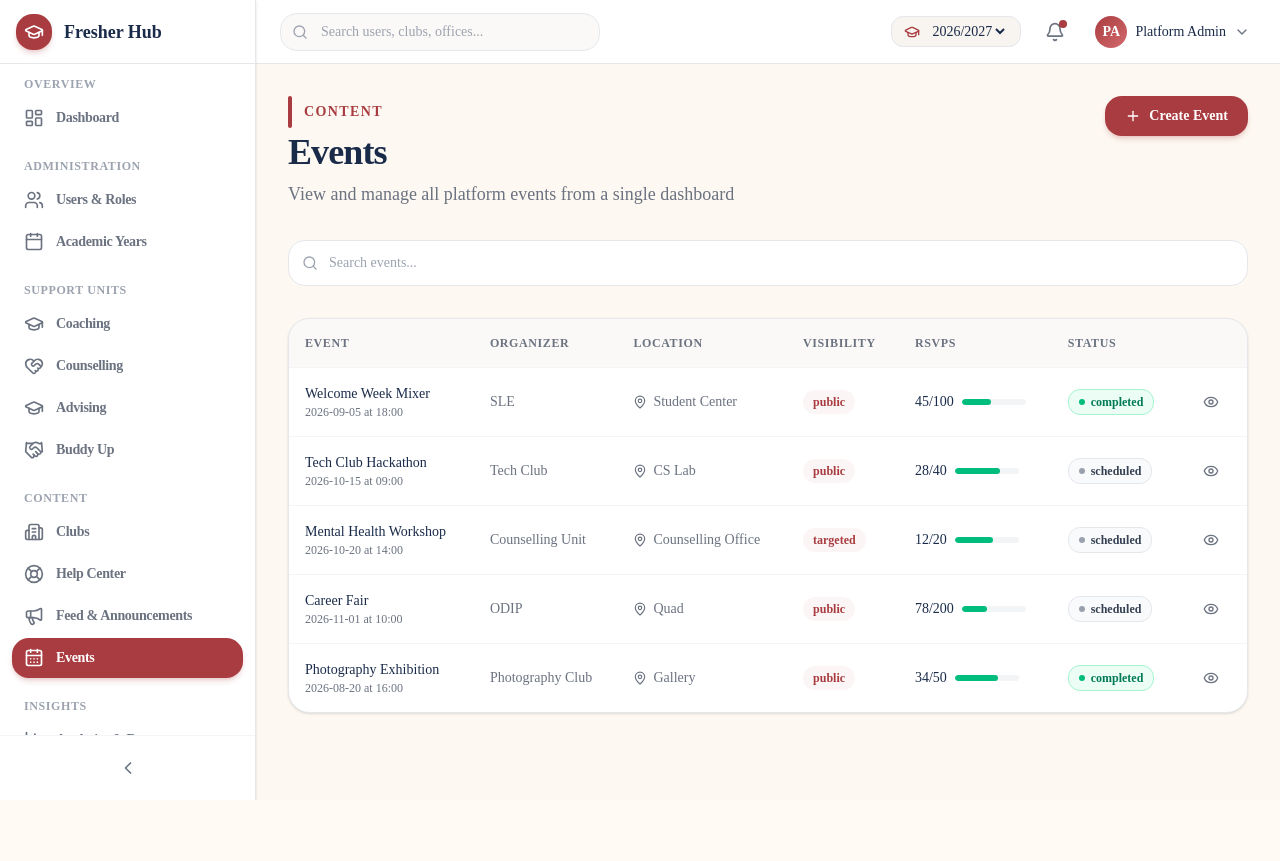
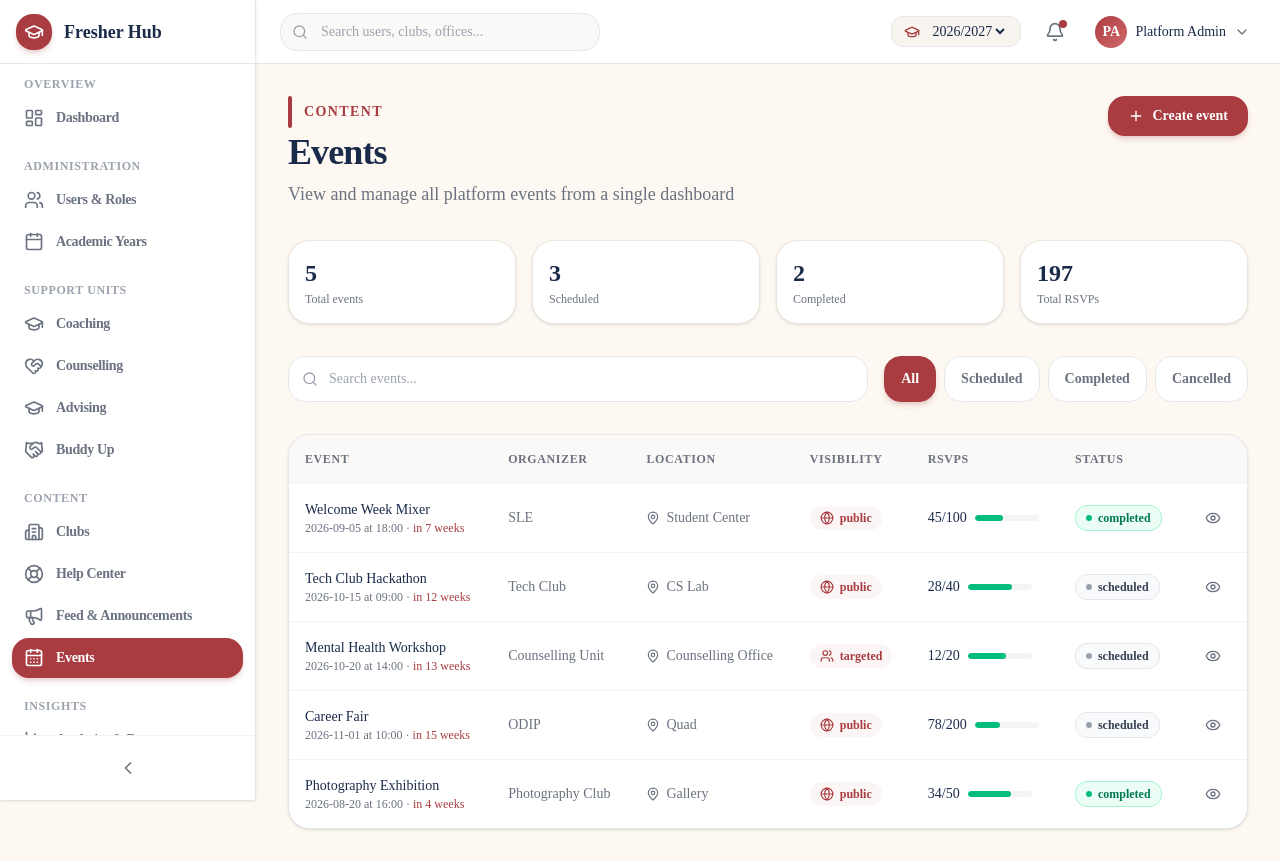
Before and after one commit to adoumouangnamouemmanuel/freshers_hub, a Next.js app in the folder apps/web/: page /dashboard/events in a window 1280 px wide. Before the commit the page ends 800 px from the top, so only its background shows below. Built offline with nearby package versions, Linux system fonts and the light colour scheme.

Commit message:
updated events page

```diff
--- a/apps/web/app/dashboard/events/page.tsx
+++ b/apps/web/app/dashboard/events/page.tsx
@@ -1,24 +1,114 @@
 "use client";
 
-import { useState } from "react";
-import { CalendarDays, Search, Plus, Eye, Users, MapPin } from "lucide-react";
-import { AnimatedPage, AnimatedSection } from "@/components/ui/animated-container";
+import { useMemo, useState } from "react";
+import { Plus, Eye, MapPin, Globe, Users, CalendarDays } from "lucide-react";
+import {
+  AnimatedPage,
+  AnimatedSection,
+} from "@/components/ui/animated-container";
 import { PageHeader } from "@/components/ui/page-header";
-import { SearchInput } from "@/components/ui/search-input";
+import { SearchInput, FilterButton } from "@/components/ui/search-input";
 import { DataTable } from "@/components/ui/data-table";
 import { StatusBadge } from "@/components/ui/status-badge";
 
 const events = [
-  { id: "1", title: "Welcome Week Mixer", date: "2026-09-05", time: "18:00", organizer: "SLE", location: "Student Center", visibility: "public", rsvps: 45, capacity: 100, status: "completed" },
-  { id: "2", title: "Tech Club Hackathon", date: "2026-10-15", time: "09:00", organizer: "Tech Club", location: "CS Lab", visibility: "public", rsvps: 28, capacity: 40, status: "scheduled" },
-  { id: "3", title: "Mental Health Workshop", date: "2026-10-20", time: "14:00", organizer: "Counselling Unit", location: "Counselling Office", visibility: "targeted", rsvps: 12, capacity: 20, status: "scheduled" },
-  { id: "4", title: "Career Fair", date: "2026-11-01", time: "10:00", organizer: "ODIP", location: "Quad", visibility: "public", rsvps: 78, capacity: 200, status: "scheduled" },
-  { id: "5", title: "Photography Exhibition", date: "2026-08-20", time: "16:00", organizer: "Photography Club", location: "Gallery", visibility: "public", rsvps: 34, capacity: 50, status: "completed" },
+  {
+    id: "1",
+    title: "Welcome Week Mixer",
+    date: "2026-09-05",
+    time: "18:00",
+    organizer: "SLE",
+    location: "Student Center",
+    visibility: "public",
+    rsvps: 45,
+    capacity: 100,
+    status: "completed",
+  },
+  {
+    id: "2",
+    title: "Tech Club Hackathon",
+    date: "2026-10-15",
+    time: "09:00",
+    organizer: "Tech Club",
+    location: "CS Lab",
+    visibility: "public",
+    rsvps: 28,
+    capacity: 40,
+    status: "scheduled",
+  },
+  {
+    id: "3",
+    title: "Mental Health Workshop",
+    date: "2026-10-20",
+    time: "14:00",
+    organizer: "Counselling Unit",
+    location: "Counselling Office",
+    visibility: "targeted",
+    rsvps: 12,
+    capacity: 20,
+    status: "scheduled",
+  },
+  {
+    id: "4",
+    title: "Career Fair",
+    date: "2026-11-01",
+    time: "10:00",
+    organizer: "ODIP",
+    location: "Quad",
+    visibility: "public",
+    rsvps: 78,
+    capacity: 200,
+    status: "scheduled",
+  },
+  {
+    id: "5",
+    title: "Photography Exhibition",
+    date: "2026-08-20",
+    time: "16:00",
+    organizer: "Photography Club",
+    location: "Gallery",
+    visibility: "public",
+    rsvps: 34,
+    capacity: 50,
+    status: "completed",
+  },
 ];
+
+/** Relative-day framing, since a raw ISO date asks the reader to do the
+ *  math themselves — "in 12 weeks" or "3 days ago" is what actually
+ *  answers "is this coming up soon?" at a glance. */
+function relativeLabel(dateStr: string) {
+  const diffMs = new Date(dateStr).getTime() - Date.now();
+  const diffDays = Math.round(diffMs / (1000 * 60 * 60 * 24));
+  if (diffDays === 0) return "Today";
+  if (diffDays > 0) {
+    if (diffDays < 14) return `in ${diffDays} day${diffDays === 1 ? "" : "s"}`;
+    return `in ${Math.round(diffDays / 7)} weeks`;
+  }
+  const past = Math.abs(diffDays);
+  if (past < 14) return `${past} day${past === 1 ? "" : "s"} ago`;
+  return `${Math.round(past / 7)} weeks ago`;
+}
 
 export default function EventsPage() {
   const [search, setSearch] = useState("");
-  const filtered = events.filter((e) => e.title.toLowerCase().includes(search.toLowerCase()));
+  const [statusFilter, setStatusFilter] = useState("all");
+
+  const filtered = events.filter((e) => {
+    const matchesSearch = e.title.toLowerCase().includes(search.toLowerCase());
+    const matchesStatus = statusFilter === "all" || e.status === statusFilter;
+    return matchesSearch && matchesStatus;
+  });
+
+  const stats = useMemo(() => {
+    const totalRsvps = events.reduce((sum, e) => sum + e.rsvps, 0);
+    return {
+      total: events.length,
+      scheduled: events.filter((e) => e.status === "scheduled").length,
+      completed: events.filter((e) => e.status === "completed").length,
+      totalRsvps,
+    };
+  }, []);
 
   return (
     <AnimatedPage>
@@ -27,48 +117,164 @@ export default function EventsPage() {
         description="View and manage all platform events from a single dashboard"
         badge="Content"
         action={
-          <button className="inline-flex items-center gap-2 px-5 py-2.5 rounded-xl bg-[#A93C40] text-white text-sm font-semibold hover:bg-[#A93C40]/90 transition-colors shadow-md shadow-[#A93C40]/20 cursor-pointer">
-            <Plus className="w-4 h-4" />
-            Create Event
+          <button className="inline-flex cursor-pointer items-center gap-2 rounded-xl bg-[#A93C40] px-5 py-2.5 text-sm font-semibold text-white shadow-md shadow-[#A93C40]/20 transition-colors hover:bg-[#8f3236]">
+            <Plus className="h-4 w-4" />
+            Create event
           </button>
         }
       />
 
-      <SearchInput value={search} onChange={setSearch} placeholder="Search events..." />
+      {/* Summary strip — same census pattern as Users and Feed, so the
+          portal reads as one system rather than five separate screens. */}
+      <div className="grid grid-cols-2 gap-4 sm:grid-cols-4">
+        {[
+          { label: "Total events", value: stats.total },
+          { label: "Scheduled", value: stats.scheduled },
+          { label: "Completed", value: stats.completed },
+          { label: "Total RSVPs", value: stats.totalRsvps },
+        ].map((s) => (
+          <div
+            key={s.label}
+            className="rounded-2xl border border-[#eee8df] bg-white p-4 shadow-sm"
+          >
+            <p className="text-2xl font-bold text-[#1A2B4A] tabular-nums">
+              {s.value}
+            </p>
+            <p className="mt-0.5 text-xs text-[#6B7280]">{s.label}</p>
+          </div>
+        ))}
+      </div>
 
+      <div className="flex flex-col gap-4 sm:flex-row">
+        <SearchInput
+          value={search}
+          onChange={setSearch}
+          placeholder="Search events..."
+          className="flex-1"
+        />
+        <div className="flex flex-wrap gap-2">
+          {["all", "scheduled", "completed", "cancelled"].map((f) => (
+            <FilterButton
+              key={f}
+              label={
+                f === "all" ? "All" : f.charAt(0).toUpperCase() + f.slice(1)
+              }
+              active={statusFilter === f}
+              onClick={() => setStatusFilter(f)}
+            />
+          ))}
+        </div>
+      </div>
+
+      {filtered.length === 0 ? (
+        <AnimatedSection className="rounded-2xl border border-dashed border-[#e5e1d8] bg-white p-12 text-center">
+          <div className="mx-auto mb-3 flex h-12 w-12 items-center justify-center rounded-full bg-[#f8f4ef]">
+            <CalendarDays className="h-5 w-5 text-[#A93C40]" />
+          </div>
+          <p className="font-semibold text-[#1A2B4A]">
+            No events match this view
+          </p>
+          <p className="mt-1 text-sm text-[#6B7280]">
+            Try a different search term, or clear the status filter above.
+          </p>
+        </AnimatedSection>
+      ) : (
         <DataTable
           columns={[
-          { key: "title", header: "Event", render: (e: any) => (
+            {
+              key: "title",
+              header: "Event",
+              render: (e: any) => (
                 <div>
                   <p className="font-medium text-[#1A2B4A]">{e.title}</p>
-              <p className="text-xs text-[#6B7280]">{e.date} at {e.time}</p>
+                  <p className="text-xs text-[#6B7280]">
+                    {e.date} at {e.time} &middot;{" "}
+                    <span className="text-[#A93C40]">
+                      {relativeLabel(e.date)}
+                    </span>
+                  </p>
                 </div>
-          )},
-          { key: "organizer", header: "Organizer", render: (e: any) => <span className="text-[#6B7280]">{e.organizer}</span> },
-          { key: "location", header: "Location", render: (e: any) => (
-            <span className="flex items-center gap-1.5 text-sm text-[#6B7280]"><MapPin className="w-3.5 h-3.5" />{e.location}</span>
-          )},
-          { key: "visibility", header: "Visibility", render: (e: any) => (
-            <span className="inline-flex items-center px-2.5 py-1 rounded-lg text-xs font-semibold bg-[#A93C40]/5 text-[#A93C40]">{e.visibility}</span>
-          )},
-          { key: "rsvps", header: "RSVPs", render: (e: any) => (
+              ),
+            },
+            {
+              key: "organizer",
+              header: "Organizer",
+              render: (e: any) => (
+                <span className="text-[#6B7280]">{e.organizer}</span>
+              ),
+            },
+            {
+              key: "location",
+              header: "Location",
+              render: (e: any) => (
+                <span className="flex items-center gap-1.5 text-sm text-[#6B7280]">
+                  <MapPin className="h-3.5 w-3.5" />
+                  {e.location}
+                </span>
+              ),
+            },
+            {
+              key: "visibility",
+              header: "Visibility",
+              render: (e: any) => (
+                <span className="inline-flex items-center gap-1.5 rounded-lg bg-[#A93C40]/5 px-2.5 py-1 text-xs font-semibold text-[#A93C40]">
+                  {e.visibility === "public" ? (
+                    <Globe className="h-3.5 w-3.5" />
+                  ) : (
+                    <Users className="h-3.5 w-3.5" />
+                  )}
+                  {e.visibility}
+                </span>
+              ),
+            },
+            {
+              key: "rsvps",
+              header: "RSVPs",
+              render: (e: any) => {
+                const pct = (e.rsvps / e.capacity) * 100;
+                const nearCapacity = pct >= 90;
+                return (
                   <div className="flex items-center gap-2">
-              <span className="font-medium text-[#1A2B4A]">{e.rsvps}/{e.capacity}</span>
-              <div className="w-16 bg-[#f3f4f6] rounded-full h-1.5 overflow-hidden">
-                <div className="h-1.5 rounded-full bg-emerald-500" style={{ width: `${(e.rsvps / e.capacity) * 100}%` }} />
+                    <span className="font-medium text-[#1A2B4A] tabular-nums">
+                      {e.rsvps}/{e.capacity}
+                    </span>
+                    <div className="h-1.5 w-16 overflow-hidden rounded-full bg-[#f3f4f6]">
+                      <div
+                        className={`h-1.5 rounded-full ${nearCapacity ? "bg-[#C89B3C]" : "bg-emerald-500"}`}
+                        style={{ width: `${Math.min(pct, 100)}%` }}
+                      />
                     </div>
+                    {nearCapacity && (
+                      <span className="text-xs font-medium text-[#C89B3C]">
+                        Nearly full
+                      </span>
+                    )}
                   </div>
-          )},
-          { key: "status", header: "Status", render: (e: any) => <StatusBadge status={e.status} /> },
-          { key: "actions", header: "", render: (e: any) => (
-            <button className="p-2 rounded-lg text-[#6B7280] hover:text-[#A93C40] hover:bg-[#A93C40]/5 transition-colors cursor-pointer">
-              <Eye className="w-4 h-4" />
+                );
+              },
+            },
+            {
+              key: "status",
+              header: "Status",
+              render: (e: any) => <StatusBadge status={e.status} />,
+            },
+            {
+              key: "actions",
+              header: "",
+              render: (e: any) => (
+                <button
+                  aria-label={`View ${e.title}`}
+                  className="cursor-pointer rounded-lg p-2 text-[#6B7280] transition-colors hover:bg-[#A93C40]/5 hover:text-[#A93C40]"
+                >
+                  <Eye className="h-4 w-4" />
                 </button>
-          )},
+              ),
+            },
           ]}
           data={filtered}
           keyExtractor={(e: any) => e.id}
         />
+      )}
     </AnimatedPage>
   );
 }
```
Lines whose indentation alone changed are shown as unchanged.
